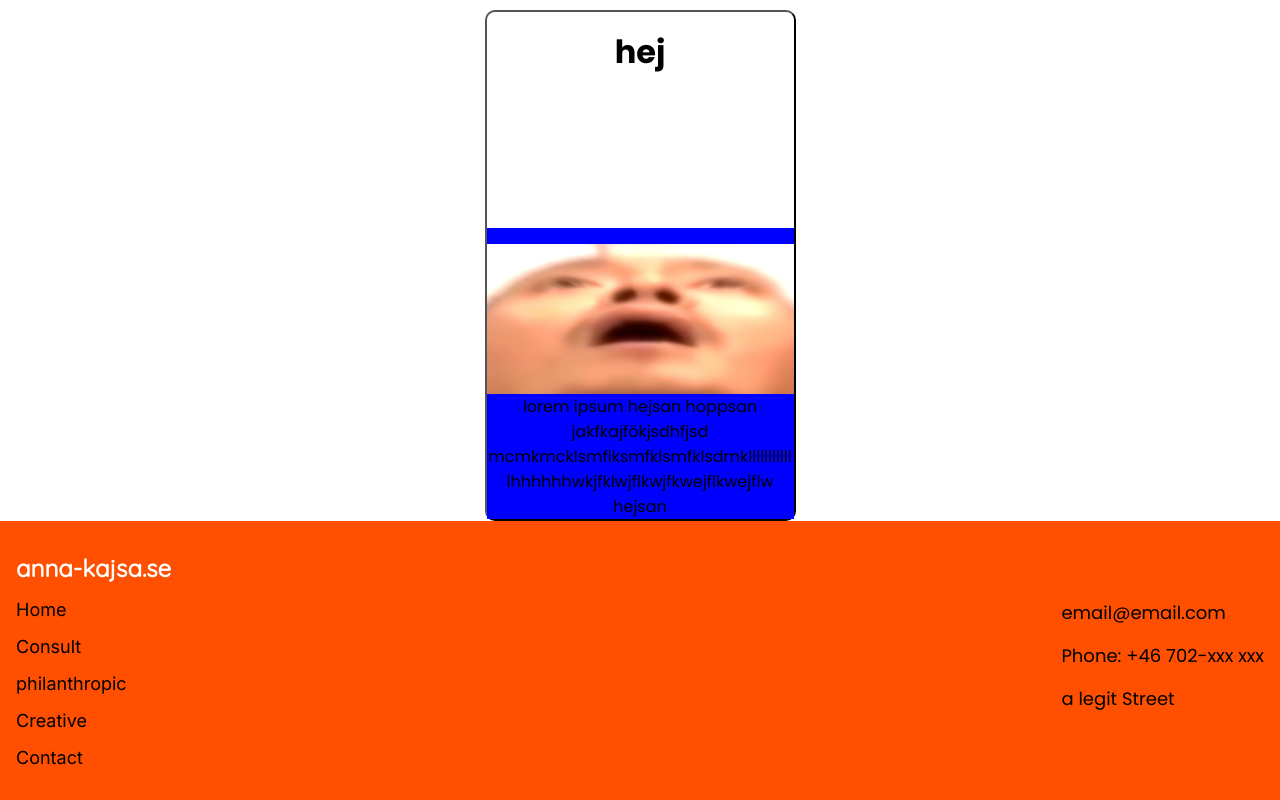
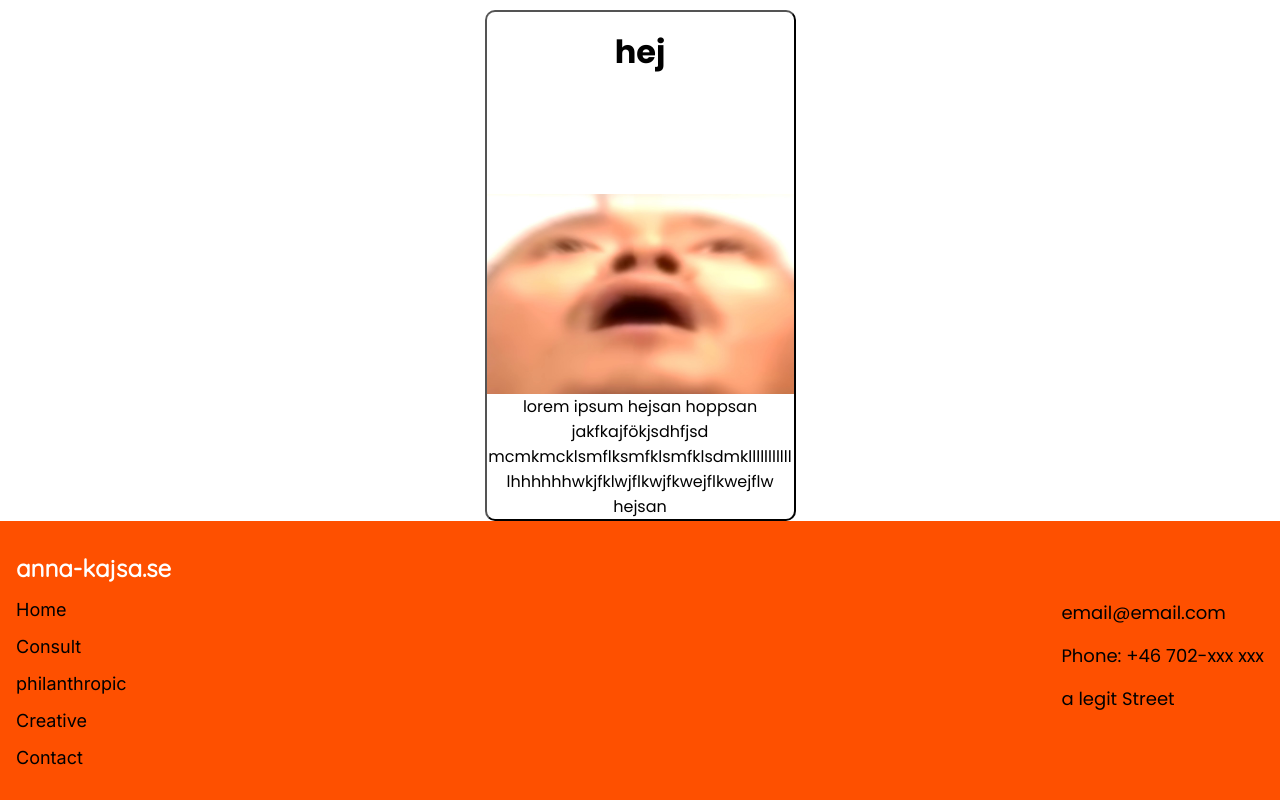
Before and after one commit to Cellmon95/anna-kajsa, a Next.js app: page /contact in a window 1280 px wide. Shown: the part 728-1528 px from the top of the page. Built offline with nearby package versions, Linux system fonts and the light colour scheme.

Commit message:
minor styling changes

```diff
--- a/src/components/PostCard/PostCard.module.css
+++ b/src/components/PostCard/PostCard.module.css
@@ -38,7 +38,7 @@
   align-items: center;
   word-wrap: break-word;
   text-wrap: balance;
-  background-color: blue;
+  /* gap: 1rem; */
 }
 
 .p {
@@ -51,6 +51,6 @@
 
 .img {
   margin-top: 1rem;
-  height: 150px;
+  height: 200px;
   width: 100%;
 }
```
